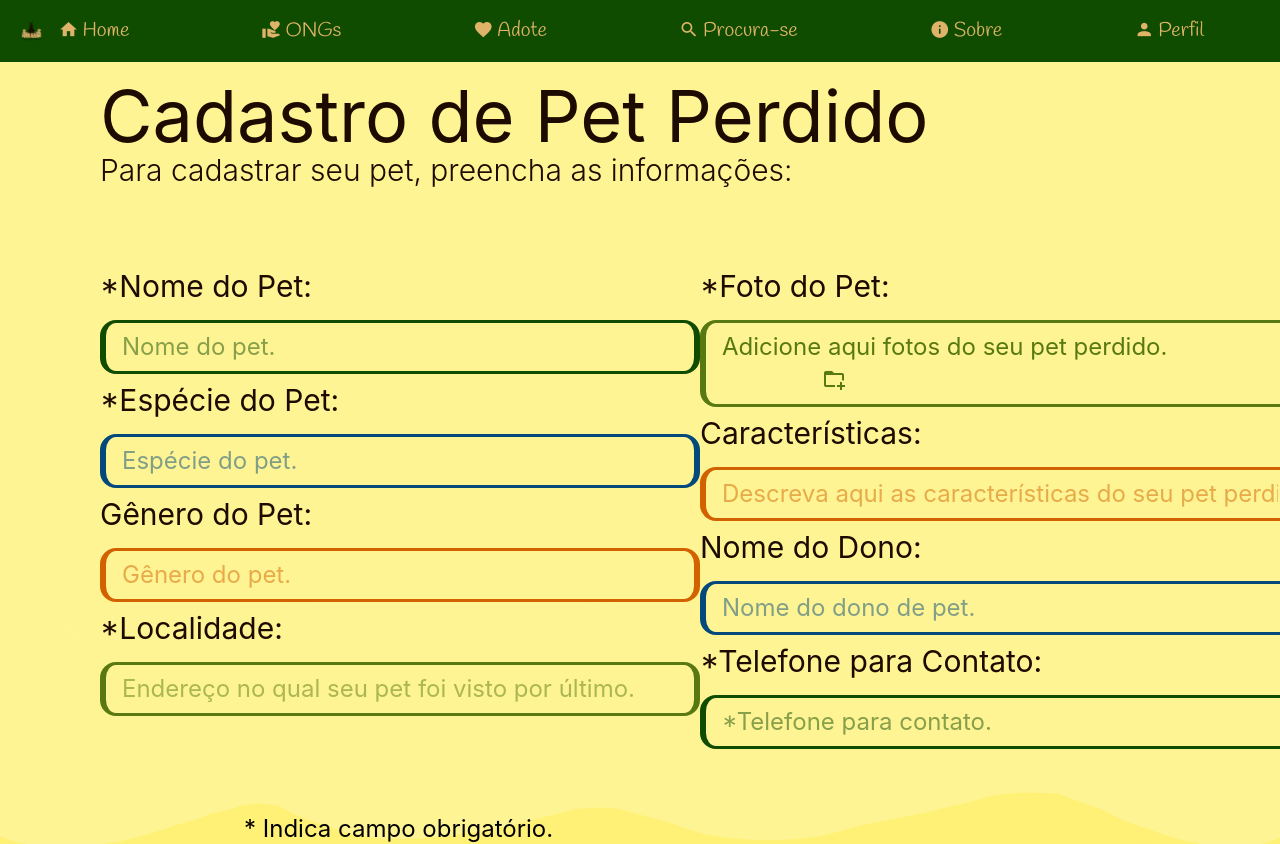
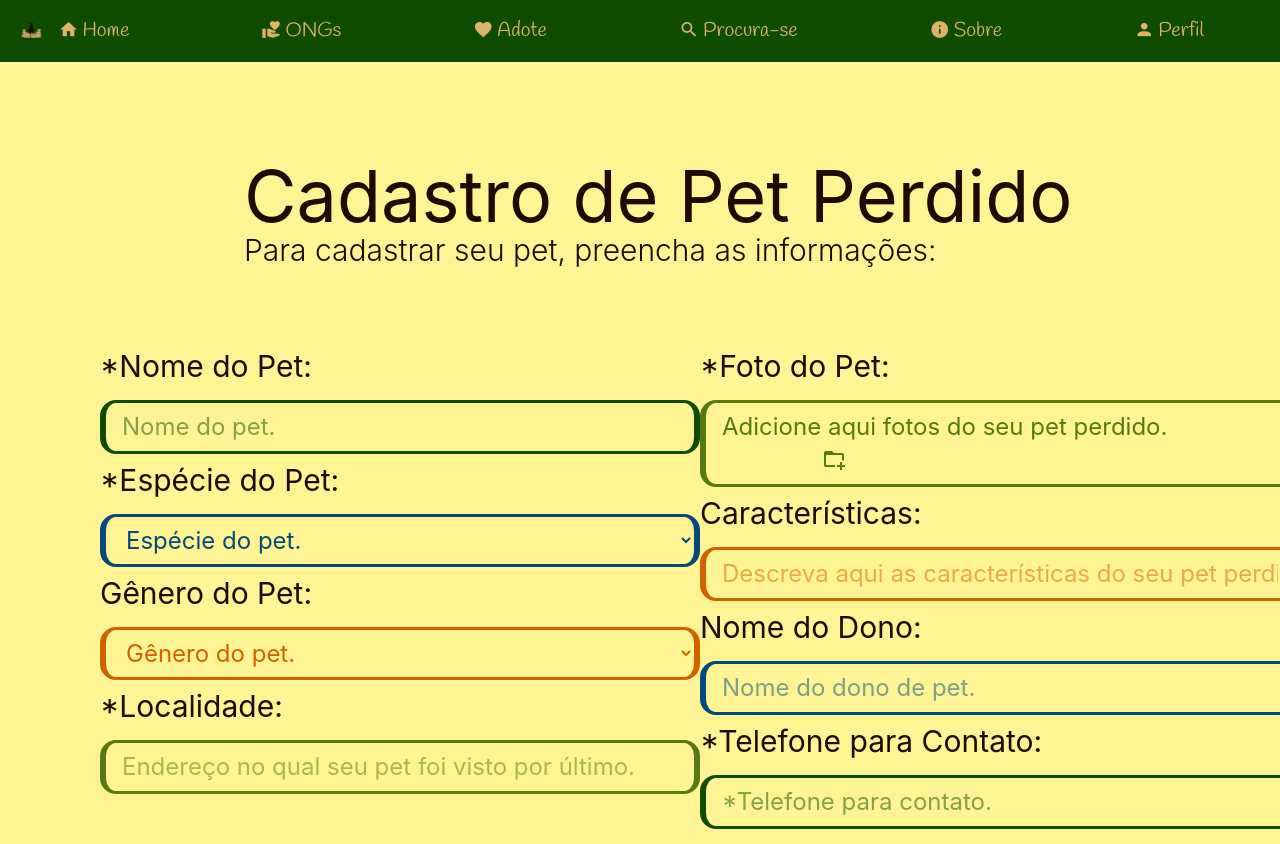
Before and after one commit to CaritasPets/Front-End, a Vue app: page /procura-se/register in a window 1280 px wide. Shown: the top 844 px of the page. Built offline with nearby package versions, Linux system fonts and the light colour scheme.

Commit message:
FEAT: Construction of the lost pet registration page completed #58

```diff
--- a/src/components/PerdidoForm.vue
+++ b/src/components/PerdidoForm.vue
@@ -35,42 +35,38 @@ function resetForm() {
         <ul>
           <li class="flex flex-col gap-y-2">
             <label class="text-3xl text-[#1E0B00]">*Nome do Pet:</label>
-            <input
-              class="text-2xl bg-[#FFF493] text-[#104C00] py-2 px-4 my-2 border-x-6 border-y-3 rounded-2xl w-150"
-              placeholder="Nome do pet."
-              v-model="nomePet"
-              type="text"
-              required
-            />
+            <input class="text-2xl bg-[#FFF493] text-[#104C00] py-2 px-4 my-2 border-x-6 border-y-3 rounded-2xl w-150"
+              placeholder="Nome do pet." v-model="nomePet" type="text" required />
           </li>
           <li class="flex flex-col gap-y-2">
             <label class="text-3xl text-[#1E0B00]">*Espécie do Pet:</label>
-            <input
-              class="text-2xl bg-[#FFF493] text-[#03497B] py-2 px-4 my-2 border-x-6 border-y-3 rounded-2xl w-150"
-              placeholder="Espécie do pet."
-              v-model="especiePet"
-              type="text"
-              required
-            />
+            <select class="text-2xl bg-[#FFF493] text-[#03497B] py-2 px-4 my-2 border-x-6 border-y-3 rounded-2xl w-150"
+              v-model="especiePet" required>
+              <option value="" disabled selected hidden>
+                Espécie do pet.
+              </option>
+              <option value="cachorro">Cachorro</option>
+              <option value="gato">Gato</option>
+              <option value="passaro">Pássaro</option>
+              <option value="outro">Outro</option>
+            </select>
           </li>
           <li class="flex flex-col gap-y-2">
             <label class="text-3xl text-[#1E0B00]">Gênero do Pet:</label>
-            <input
-              class="text-2xl bg-[#FFF493] text-[#D26100] py-2 px-4 my-2 border-x-6 border-y-3 rounded-2xl w-150"
-              placeholder="Gênero do pet."
-              v-model="generoPet"
-              type="text"
-            />
+            <select class="text-2xl bg-[#FFF493] text-[#D26100] py-2 px-4 my-2 border-x-6 border-y-3 rounded-2xl w-150"
+              v-model="generoPet">
+              <option value="" disabled selected hidden>
+                Gênero do pet.
+              </option>
+              <option value="femea">Femea</option>
+              <option value="macho">Macho</option>
+              <option value="nao-identificado">Não identificado</option>
+            </select>
           </li>
           <li class="flex flex-col gap-y-2">
             <label class="text-3xl text-[#1E0B00]">*Localidade:</label>
-            <input
-              class="text-2xl bg-[#FFF493] text-[#587911] py-2 px-4 my-2 border-x-6 border-y-3 rounded-2xl w-150"
-              placeholder="Endereço no qual seu pet foi visto por último."
-              v-model="localidade"
-              type="text"
-              required
-            />
+            <input class="text-2xl bg-[#FFF493] text-[#587911] py-2 px-4 my-2 border-x-6 border-y-3 rounded-2xl w-150"
+              placeholder="Endereço no qual seu pet foi visto por último." v-model="localidade" type="text" required />
           </li>
         </ul>
       </div>
@@ -79,11 +75,10 @@ function resetForm() {
           <li class="flex flex-col gap-y-2">
             <p class="text-3xl text-[#1E0B00]">*Foto do Pet:</p>
             <input id="fileInput" class="hidden" type="file" @change="onFileChange" />
-            <label
-            for="fileInput"
-            class="text-2xl bg-[#FFF493] text-[#587911] py-2 px-4 my-2 border-x-6 border-y-3 rounded-2xl w-150 cursor-pointer">
-            Adicione aqui fotos do seu pet perdido.
-            <span class="m-25 mdi mdi-folder-plus-outline"></span>
+            <label for="fileInput"
+              class="text-2xl bg-[#FFF493] text-[#587911] py-2 px-4 my-2 border-x-6 border-y-3 rounded-2xl w-150 cursor-pointer">
+              Adicione aqui fotos do seu pet perdido.
+              <span class="m-25 mdi mdi-folder-plus-outline"></span>
             </label>
             <div v-if="foto" class="text-xl text-[#587911]">
               <p>Arquivo para foto selecionado:</p>
@@ -91,32 +86,19 @@ function resetForm() {
             </div>
           </li>
           <li class="flex flex-col gap-y-2">
-          <label class="text-3xl text-[#1E0B00]">Características:</label>
-          <input
-            class="text-2xl bg-[#FFF493] text-[#D26100] py-2 px-4 my-2 border-x-6 border-y-3 rounded-2xl w-150"
-            placeholder="Descreva aqui as características do seu pet perdido."
-            v-model="descricao"
-            type="text"
-            />
+            <label class="text-3xl text-[#1E0B00]">Características:</label>
+            <input class="text-2xl bg-[#FFF493] text-[#D26100] py-2 px-4 my-2 border-x-6 border-y-3 rounded-2xl w-150"
+              placeholder="Descreva aqui as características do seu pet perdido." v-model="caracteristicas" type="text" />
           </li>
           <li class="flex flex-col gap-y-2">
             <label class="text-3xl text-[#1E0B00]">Nome do Dono:</label>
-            <input
-              class="text-2xl bg-[#FFF493] text-[#03497B] py-2 px-4 my-2 border-x-6 border-y-3 rounded-2xl w-150"
-              placeholder="Nome do dono de pet."
-              v-model="nomeDono"
-              type="text"
-            />
+            <input class="text-2xl bg-[#FFF493] text-[#03497B] py-2 px-4 my-2 border-x-6 border-y-3 rounded-2xl w-150"
+              placeholder="Nome do dono de pet." v-model="nomeDono" type="text" />
           </li>
           <li class="flex flex-col gap-y-2">
             <label class="text-3xl text-[#1E0B00]">*Telefone para Contato:</label>
-            <input
-              class="text-2xl bg-[#FFF493] text-[#104C00] py-2 px-4 my-2 border-x-6 border-y-3 rounded-2xl w-150"
-              placeholder="*Telefone para contato."
-              v-model="telefone"
-              type="text"
-              required
-            />
+            <input class="text-2xl bg-[#FFF493] text-[#104C00] py-2 px-4 my-2 border-x-6 border-y-3 rounded-2xl w-150"
+              placeholder="*Telefone para contato." v-model="telefone" type="text" required />
           </li>
         </ul>
       </div>
@@ -127,15 +109,13 @@ function resetForm() {
     <div class="flex justify-center gap-30">
       <button
         class="text-xl text-[#FFDB58] rounded-xl py-2 pl-4 pr-6 bg-[#03497B] cursor-pointer border-2 border-transparent transition-all duration-500 hover:bg-transparent hover:border-[#03497B] hover:text-[#03497B]"
-        type="reset"
-      >
+        type="reset">
         <span class="mr-2 mdi mdi-delete-outline"></span>
         Limpar
       </button>
       <button
         class="text-xl text-[#FFDB58] rounded-xl py-2 pl-5 pr-6 bg-[#104C00] cursor-pointer border-2 border-transparent transition-all duration-500 hover:bg-transparent hover:border-[#104C00] hover:text-[#104C00]"
-        type="submit"
-      >
+        type="submit">
         <span class="mr-2 mdi mdi-paw"></span>
         Cadastrar ONG
       </button>
--- a/src/views/CadastroPerdido.vue
+++ b/src/views/CadastroPerdido.vue
@@ -3,7 +3,7 @@ import PerdidoForm from '@/components/PerdidoForm.vue';
 </script>
 <template>
   <section class="bg-[#FFF493] pt-20 px-10">
-    <div class="z-10 relative pl-15 mb-20">
+    <div class="z-10 relative pl-51 mt-20 mb-20">
       <h2 class="text-7xl text-[#1E0B00]">Cadastro de Pet Perdido</h2>
       <p class="text-3xl text-[#1E0B00] font-light">Para cadastrar seu pet, preencha as informações:</p>
     </div>
```
Also changed, not shown: public/arrow_blue.png (added), public/arrow_orange.png (added).
